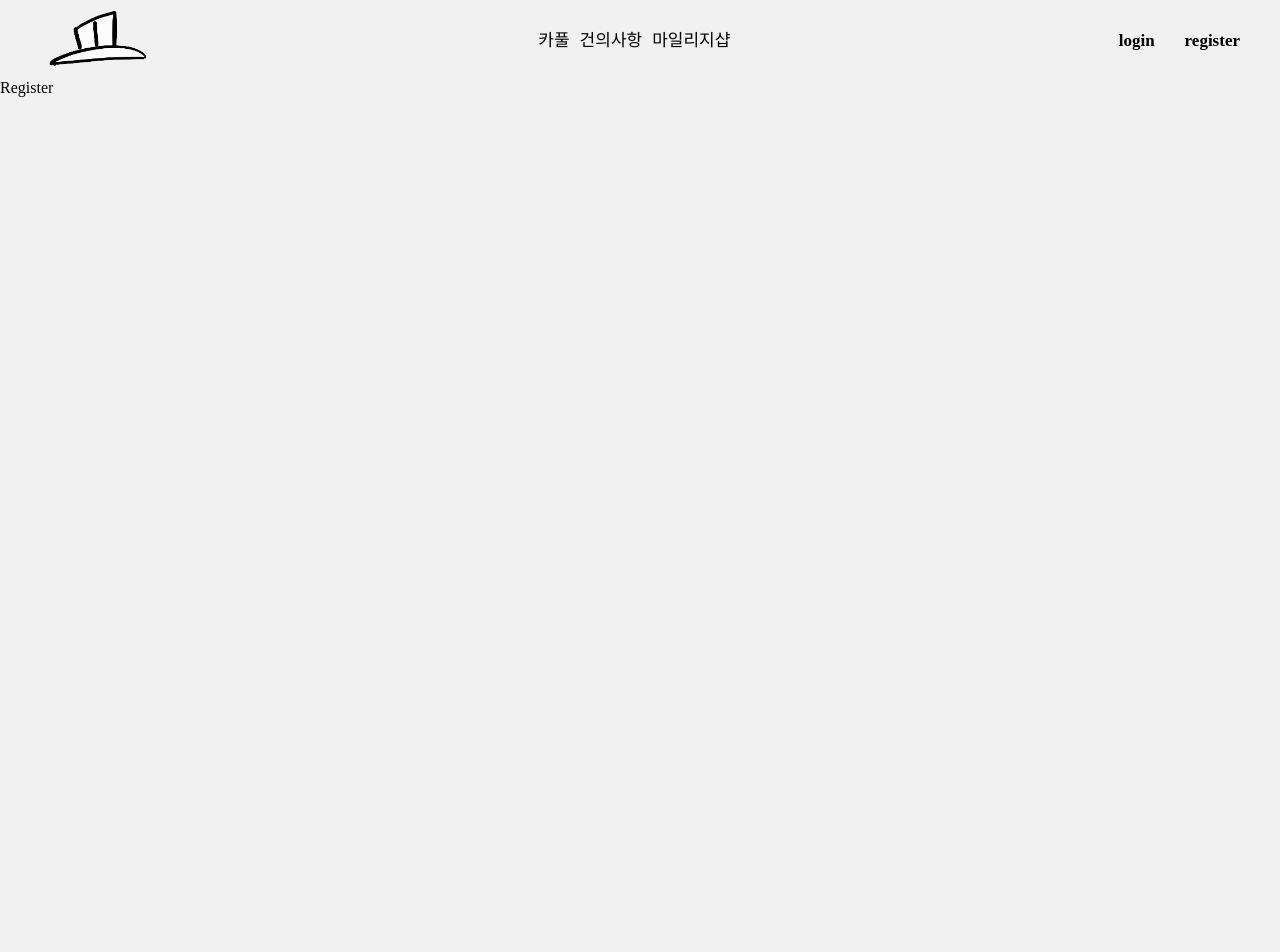
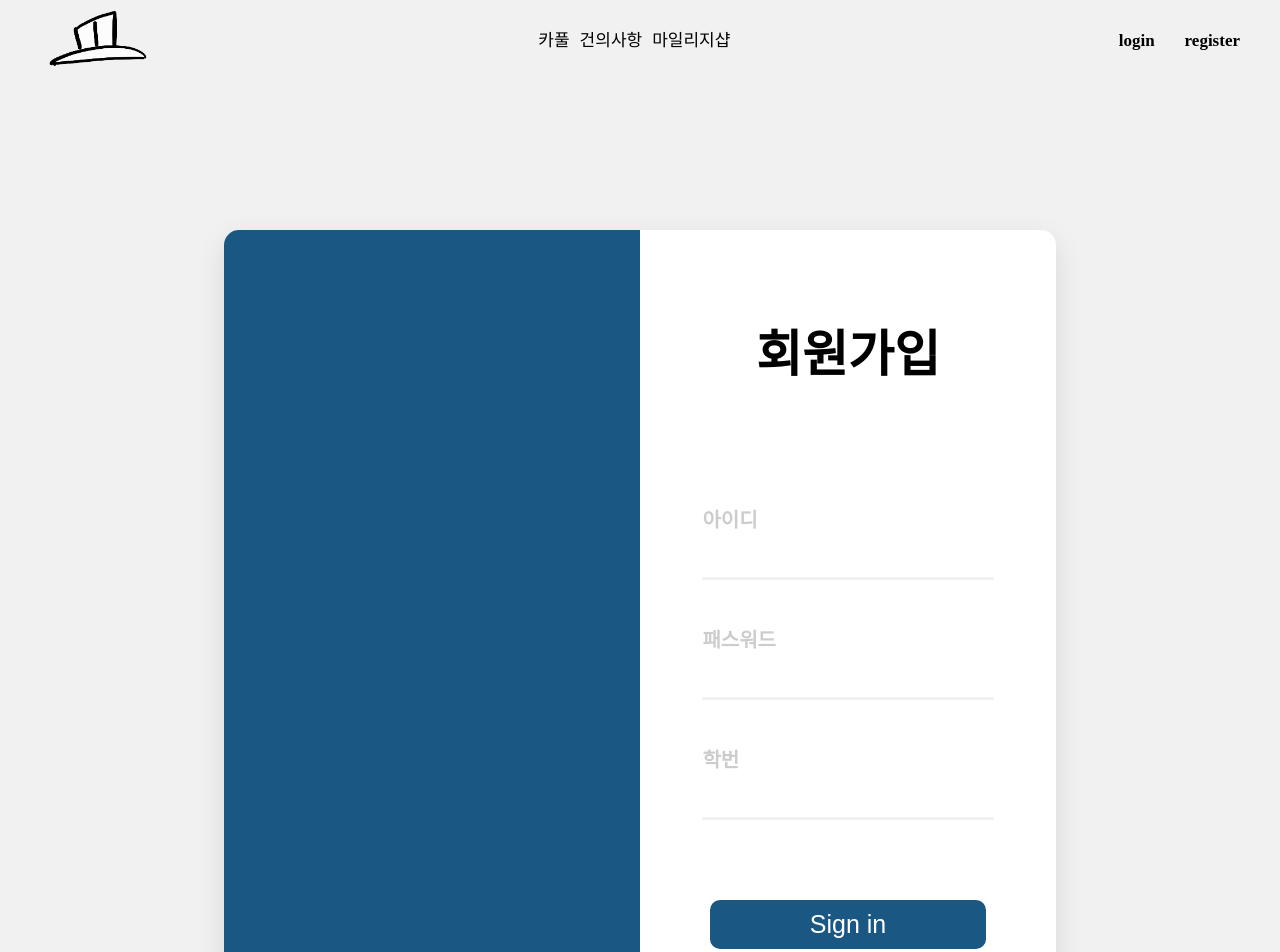
Before and after one commit to hky035/carpool-frontend, a React (Create React App) app: page /register in a window 1280 px wide. Shown: the top 952 px of the page. Before the commit the page ends 800 px from the top, so only its background shows below. Built offline with nearby package versions, Linux system fonts and the light colour scheme.

Commit message:
feat: 회원가입 페이지 생성

```diff
--- a/src/component/login/Register.js
+++ b/src/component/login/Register.js
@@ -1,9 +1,122 @@
 import React from 'react'
+import styled from 'styled-components'
+import { ReactComponent as UserIcon } from '../../style/asset/user-solid.svg'
+import { ReactComponent as LockIcon } from '../../style/asset/lock-solid.svg'
 
 const Register = () => {
   return (
-    <div>Register</div>
+      <Wrapper>
+          <Img></Img>
+          <LoginForm>
+              <Title>회원가입</Title>
+              <InputBox>
+                  <Label for='id'>
+                      아이디
+                  </Label>
+                  <Input id='id' ></Input>
+              </InputBox>
+
+              <InputBox>
+                <Label for='password'>
+                      패스워드
+                </Label>
+                <Input id='password'></Input>
+              </InputBox>
+
+              <InputBox>
+                <Label for='student-num'>
+                      학번
+                </Label>
+                <Input id='student-num' ></Input>
+              </InputBox>
+              <SubmitBtn>Sign in</SubmitBtn>
+          </LoginForm>
+    </Wrapper>
   )
 }
 
+const Wrapper = styled.div`
+    width : 65%;
+    height : 800px;
+    border-radius : 15px;
+    background-color : #fff;
+    box-shadow : var(--shadow);
+    margin : 150px auto;
+
+    display : flex;
+`;
+
+const Img = styled.div`
+    width: 50%;
+    height : 100%;
+    border-radius : 15px 0 0 15px;
+    background-color: #1a5782;
+`;
+
+const LoginForm = styled.div`
+    width : 50%;
+    height : 100%;
+    display : flex;
+    flex-direction : column;
+    align-items : center;
+
+    box-sizing : border-box;
+    padding : 100px 0;
+`;
+
+const Title = styled.h1`
+    font-size : 50px;
+    font-weight : bold;
+    margin-bottom : 130px;
+`;
+
+
+const InputBox = styled.div`
+    width : 70%;
+    border-bottom : 3px solid #f1f1f1;
+    margin-bottom : 50px;
+    display : flex;
+    flex-direction : column;
+    justify-content : center;
+    align-items : start;
+
+`;
+
+const Label = styled.label`
+    width : 25  %;
+    height : 100%;
+    font-size : 20px;
+    font-weight : bold;
+    color : #cccccc;
+    margin-bottom : 10px;
+`;
+
+const Input = styled.input`
+    outline : none;
+    width : 100%;
+    height : 30px;
+    margin-bottom : 5px;
+    border : none;
+    font-size : 20px;
+`;
+
+const SubmitBtn = styled.button`
+    background-color : #1a5782;
+    border-radius : 10px;
+    padding : 10px 100px;
+    margin-top : 30px;
+    font-size : 25px;
+    font-weight : 500;
+    color : #fff;
+    border : none;
+    cursor: pointer;
+    transition : 0.3s;
+
+    &:hover{
+        box-shadow: rgba(0, 0, 0, 0.19) 0px 10px 20px, rgba(0, 0, 0, 0.23) 0px 6px 6px;
+
+    }
+`;
+
+
 export default Register
```
